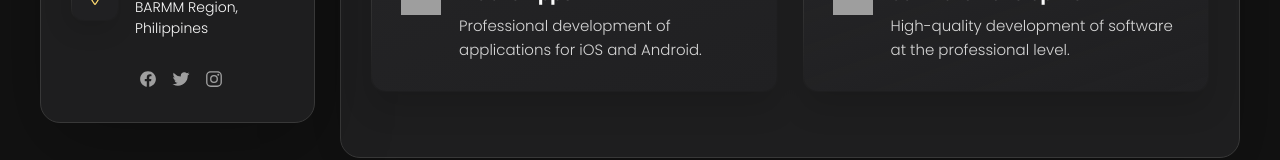
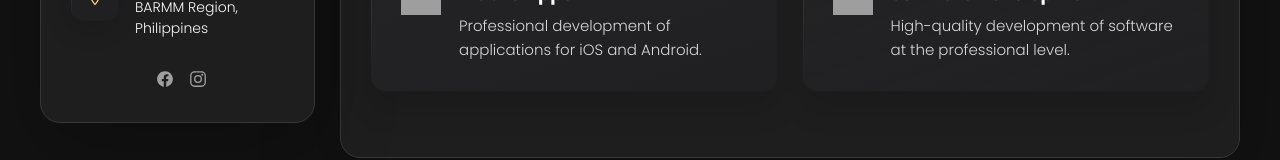
Before and after one commit to amirhusainpendi/portfolio, a plain HTML site: page index.html in a window 1280 px wide. Shown: the part 684-844 px from the top of the page. Drawn offline with nearby package versions, Linux system fonts and the light colour scheme; grey boxes are pictures that could not be loaded.

Commit message:
Add files via upload

```diff
--- a/index.html
+++ b/index.html
@@ -82,9 +82,9 @@
                 <div class="separator"></div>
 
                 <ul class="social-list">
-                    <li class="social-item"><a href="#" class="social-link"><ion-icon name="logo-facebook"></ion-icon></a></li>
-                    <li class="social-item"><a href="#" class="social-link"><ion-icon name="logo-twitter"></ion-icon></a></li>
-                    <li class="social-item"><a href="#" class="social-link"><ion-icon name="logo-instagram"></ion-icon></a></li>
+                    <li class="social-item"><a href="https://www.facebook.com/amirrazor46/" class="social-link"><ion-icon name="logo-facebook"></ion-icon></a></li>
+                    <!--<li class="social-item"><a href="#" class="social-link"><ion-icon name="logo-twitter"></ion-icon></a></li>-->
+                    <li class="social-item"><a href="https://www.instagram.com/amirhusainpendi/" class="social-link"><ion-icon name="logo-instagram"></ion-icon></a></li>
                 </ul>
             </div>
         </aside>
```
